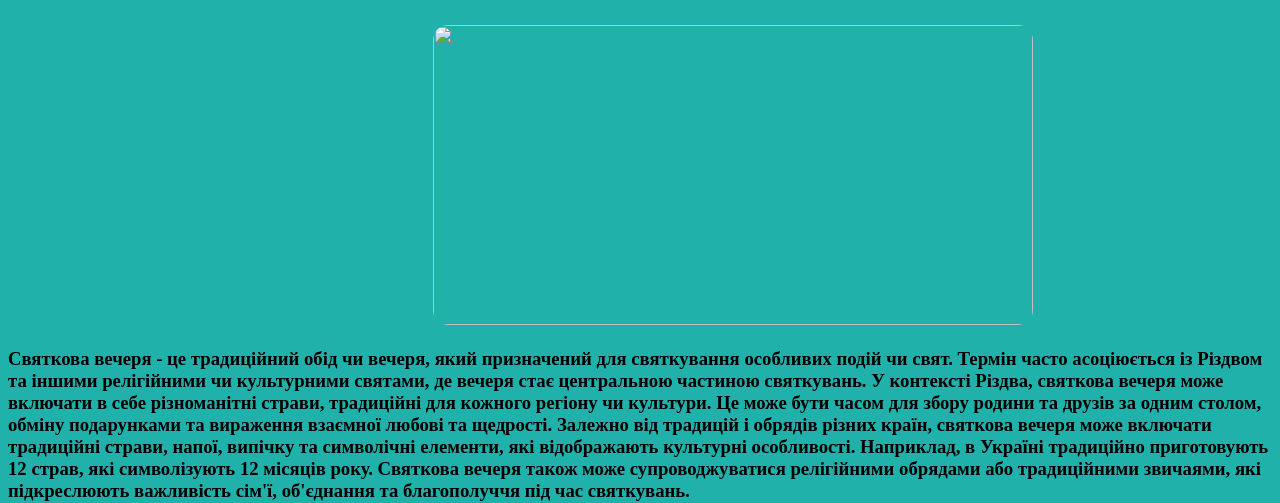
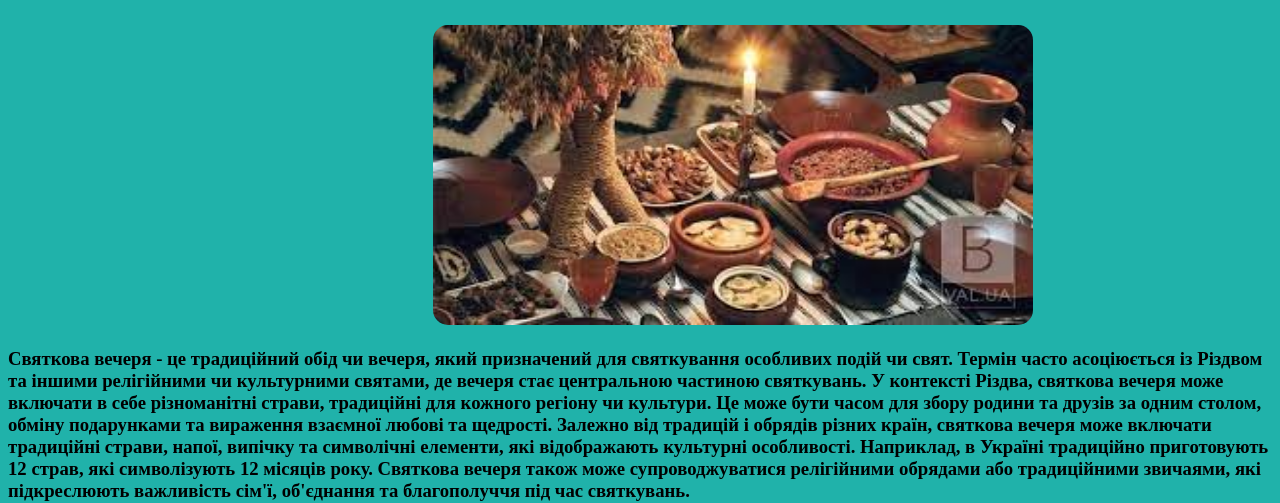
Before and after one commit to davuush/new-year, a plain HTML site: page third.html in a window 1280 px wide. Shown: the part 88-591 px from the top of the page. Drawn offline with Linux system fonts and the light colour scheme; the site is published under a folder, as on GitHub Pages, so addresses that start at the root find nothing.

Commit message:
Update third.html

```diff
--- a/third.html
+++ b/third.html
@@ -26,7 +26,7 @@
     </h1>
     </div>
 
-<img class="Holydinner" src="/img/Свята вечеря.jpg" alt="">
+<img class="Holydinner" src="./img/Свята вечеря.jpg" alt="">
 
 <h3>
   Святкова вечеря - це традиційний обід чи вечеря, який призначений для святкування особливих подій чи свят. Термін часто асоціюється із Різдвом та іншими релігійними чи культурними святами, де вечеря стає центральною частиною святкувань.
```
